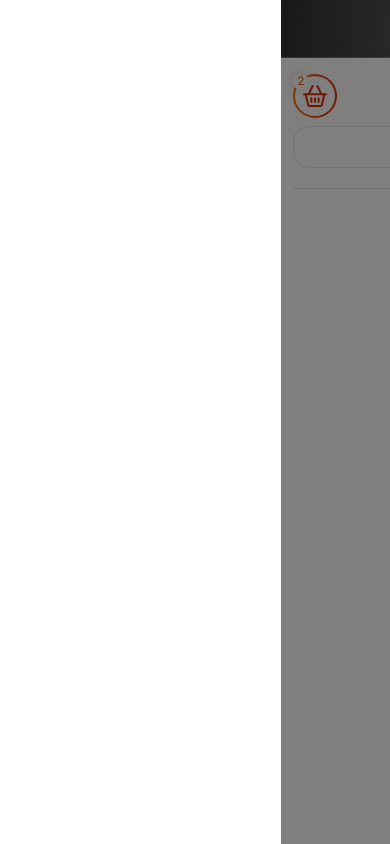
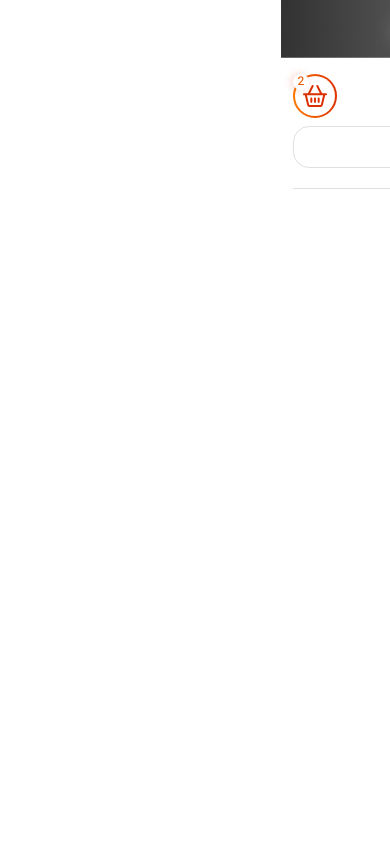
Before and after one commit to amirRezazade/Digi-Plus, a React (Create React App) app: page / in a window 390 px wide. Built offline with nearby package versions, Linux system fonts and the light colour scheme.

Commit message:
add menu open close task

```diff
--- a/src/component/navbar/Navbar.js
+++ b/src/component/navbar/Navbar.js
@@ -7,8 +7,10 @@ import NavbarShoppingCart from "./NavbarShoppingCart";
 import NavbarUserName from "./NavbarUserName";
 import NavbarLink from "./NavbarLink";
 import NavbarProductsList from "./NavbarProductsList";
+import { useState } from "react";
 
 export default function Navbar() {
+  let [openMenu, setOpenMenu] = useState(false);
   return (
     <header>
       <Link to="/" className=" overflow-hidden">
@@ -43,7 +45,7 @@ export default function Navbar() {
         </div>
       </div>
       <div className="custom-container flex flex-wrap lg:flex-nowrap justify-between gap-4 lg:gap-x-8 gap-y-2 sm:gap-y-4 mt-2.5 lg:mt-3.5">
-        <button className="lg:hidden">
+        <button className="lg:hidden p-1.5 cursor-pointer" onClick={() => setOpenMenu(!openMenu)}>
           <svg xmlns="http://www.w3.org/2000/svg" width="24" height="24" viewBox="0 0 24 24" fill="currentcolor">
             <path d="M24 19.875C24 20.4984 23.4984 21 22.875 21L4.125 21C3.50156 21 3 20.4984 3 19.875C3 19.2516 3.50156 18.75 4.125 18.75L22.875 18.75C23.4984 18.75 24 19.2516 24 19.875ZM21 12.375C21 12.9984 20.4984 13.5 19.875 13.5L1.125 13.5C0.501561 13.5 -1.20783e-06 12.9984 -1.15333e-06 12.375C-1.09882e-06 11.7516 0.501561 11.25 1.125 11.25L19.875 11.25C20.4984 11.25 21 11.7516 21 12.375ZM3 4.875C3 4.25156 3.50156 3.75 4.125 3.75L22.875 3.75C23.4984 3.75 24 4.25156 24 4.875C24 5.49844 23.4984 6 22.875 6L4.125 6C3.50156 6 3 5.49844 3 4.875Z"></path>
           </svg>
@@ -91,10 +93,10 @@ export default function Navbar() {
           <NavbarShoppingCart />
         </div>
       </div>
-      <nav className=" fixed w-screen h-screen max-h-screen top-0 right-0 lg:static lg:h-auto lg:w-auto lg:mx-12 xl:mx-15 2xl:mx-auto 2xl:max-w-[1400px] bg-black/50 lg:bg-black/0">
-        <div className="relative hidden-scrollbar flex justify-between lg:items-center gap-3 lg:gap-0 lg:py-3.5 bg-white w-70 min-h-full max-h-full  lg:w-auto px-5 lg:px-0 flex-col lg:flex-row overflow-y-auto lg:overflow-y-visible">
+      <nav className={`fixed w-screen h-screen max-h-screen top-0 right-0 lg:static lg:h-auto lg:w-auto lg:mx-12 xl:mx-15 2xl:mx-auto 2xl:max-w-[1400px] bg-black/50 lg:bg-black/0 transition-all duration-300 delay-200 opacity-0 invisible lg:opacity-100 lg:visible ${openMenu ? "opacity-100 visible" : ""}`} onClick={(e) => (e.target.nodeName == "NAV" ? setOpenMenu(false) : "")}>
+        <div className={`relative hidden-scrollbar flex justify-between lg:items-center gap-3 lg:gap-0 lg:py-3.5 bg-white w-70 min-h-full max-h-full  lg:w-auto px-5 lg:px-0 flex-col lg:flex-row overflow-y-auto lg:overflow-y-visible transition-transform duration-500  lg:translate-x-0  ${openMenu ? "" : "translate-x-1/1"}`}>
           <div className="sticky top-0 z-1 bg-white lg:hidden flex justify-center items-center py-5 border-b border-light-gray ">
-            <button className="me-auto cursor-pointer">
+            <button className="me-auto cursor-pointer p-1.5 " onClick={() => setOpenMenu(false)}>
               <svg xmlns="http://www.w3.org/2000/svg" width="16" height="24" viewBox="0 0 16 24" fill="none">
                 <path
                   d="M15.605 17.5781C16.0734 18.0173 16.0734 18.7298 15.605 19.1691C15.1365 19.6083 14.3765 19.6082 13.908 19.1691L7.99999 13.5891L2.04999 19.1672C1.58154 19.6064 0.821487 19.6064 0.352987 19.1672C-0.115512 18.728 -0.115462 18.0155 0.352987 17.5762L6.30499 12L0.351337 6.37968C-0.117112 5.94051 -0.117112 5.22797 0.351337 4.78875C0.819788 4.34953 1.57984 4.34958 2.04834 4.78875L7.99999 10.4109L13.95 4.83281C14.4184 4.39364 15.1785 4.39364 15.647 4.83281C16.1155 5.27198 16.1154 5.98453 15.647 6.42375L9.69499 12L15.605 17.5781Z"
--- a/src/component/navbar/NavbarProductsList.js
+++ b/src/component/navbar/NavbarProductsList.js
@@ -3,8 +3,8 @@ import NavbarLink from "./NavbarLink";
 import { useState } from "react";
 
 export default function NavbarProductsList() {
-  const [active, setActive] = useState("food");
-  const [open, setOpen] = useState("food");
+  const [active, setActive] = useState("digital");
+  const [open, setOpen] = useState("digital");
   const [openSubLink, setOpenSubLink] = useState(null);
 
   const categories = [
--- a/src/output.css
+++ b/src/output.css
@@ -328,6 +328,12 @@ body {
   }
 }
 @layer utilities {
+  .invisible {
+    visibility: hidden;
+  }
+  .visible {
+    visibility: visible;
+  }
   .absolute {
     position: absolute;
   }
@@ -523,6 +529,18 @@ body {
   }
   .border-collapse {
     border-collapse: collapse;
+  }
+  .translate-x-0 {
+    --tw-translate-x: calc(var(--spacing) * 0);
+    translate: var(--tw-translate-x) var(--tw-translate-y);
+  }
+  .translate-x-1 {
+    --tw-translate-x: calc(var(--spacing) * 1);
+    translate: var(--tw-translate-x) var(--tw-translate-y);
+  }
+  .translate-x-1\/1 {
+    --tw-translate-x: calc(1/1 * 100%);
+    translate: var(--tw-translate-x) var(--tw-translate-y);
   }
   .-rotate-90 {
     rotate: calc(90deg * -1);
@@ -714,6 +732,9 @@ body {
   .p-1 {
     padding: calc(var(--spacing) * 1);
   }
+  .p-1\.5 {
+    padding: calc(var(--spacing) * 1.5);
+  }
   .p-2 {
     padding: calc(var(--spacing) * 2);
   }
@@ -859,6 +880,12 @@ body {
   .underline {
     text-decoration-line: underline;
   }
+  .opacity-0 {
+    opacity: 0%;
+  }
+  .opacity-100 {
+    opacity: 100%;
+  }
   .shadow {
     --tw-shadow: 0 1px 3px 0 var(--tw-shadow-color, rgb(0 0 0 / 0.1)), 0 1px 2px -1px var(--tw-shadow-color, rgb(0 0 0 / 0.1));
     box-shadow: var(--tw-inset-shadow), var(--tw-inset-ring-shadow), var(--tw-ring-offset-shadow), var(--tw-ring-shadow), var(--tw-shadow);
@@ -902,6 +929,11 @@ body {
     transition-timing-function: var(--tw-ease, var(--default-transition-timing-function));
     transition-duration: var(--tw-duration, var(--default-transition-duration));
   }
+  .transition-\[opacity_visibility\] {
+    transition-property: opacity visibility;
+    transition-timing-function: var(--tw-ease, var(--default-transition-timing-function));
+    transition-duration: var(--tw-duration, var(--default-transition-duration));
+  }
   .transition-all {
     transition-property: all;
     transition-timing-function: var(--tw-ease, var(--default-transition-timing-function));
@@ -919,6 +951,9 @@ body {
   }
   .delay-100 {
     transition-delay: 100ms;
+  }
+  .delay-200 {
+    transition-delay: 200ms;
   }
   .duration-300 {
     --tw-duration: 300ms;
@@ -1177,6 +1212,11 @@ body {
       visibility: hidden;
     }
   }
+  .lg\:visible {
+    @media (width >= 64rem) {
+      visibility: visible;
+    }
+  }
   .lg\:absolute {
     @media (width >= 64rem) {
       position: absolute;
@@ -1300,6 +1340,12 @@ body {
   .lg\:grow-0 {
     @media (width >= 64rem) {
       flex-grow: 0;
+    }
+  }
+  .lg\:translate-x-0 {
+    @media (width >= 64rem) {
+      --tw-translate-x: calc(var(--spacing) * 0);
+      translate: var(--tw-translate-x) var(--tw-translate-y);
     }
   }
   .lg\:rotate-0 {
@@ -1447,6 +1493,11 @@ body {
   .lg\:opacity-0 {
     @media (width >= 64rem) {
       opacity: 0%;
+    }
+  }
+  .lg\:opacity-100 {
+    @media (width >= 64rem) {
+      opacity: 100%;
     }
   }
   .lg\:shadow-md {
@@ -1801,6 +1852,21 @@ body {
   inherits: false;
   initial-value: 0 0 #0000;
 }
+@property --tw-translate-x {
+  syntax: "*";
+  inherits: false;
+  initial-value: 0;
+}
+@property --tw-translate-y {
+  syntax: "*";
+  inherits: false;
+  initial-value: 0;
+}
+@property --tw-translate-z {
+  syntax: "*";
+  inherits: false;
+  initial-value: 0;
+}
 @property --tw-rotate-x {
   syntax: "*";
   inherits: false;
@@ -1844,21 +1910,6 @@ body {
   syntax: "*";
   initial-value: "";
   inherits: false;
-}
-@property --tw-translate-x {
-  syntax: "*";
-  inherits: false;
-  initial-value: 0;
-}
-@property --tw-translate-y {
-  syntax: "*";
-  inherits: false;
-  initial-value: 0;
-}
-@property --tw-translate-z {
-  syntax: "*";
-  inherits: false;
-  initial-value: 0;
 }
 @layer properties {
   @supports ((-webkit-hyphens: none) and (not (margin-trim: inline))) or ((-moz-orient: inline) and (not (color:rgb(from red r g b)))) {
@@ -1879,6 +1930,9 @@ body {
       --tw-ring-offset-width: 0px;
       --tw-ring-offset-color: #fff;
       --tw-ring-offset-shadow: 0 0 #0000;
+      --tw-translate-x: 0;
+      --tw-translate-y: 0;
+      --tw-translate-z: 0;
       --tw-rotate-x: initial;
       --tw-rotate-y: initial;
       --tw-rotate-z: initial;
@@ -1889,9 +1943,6 @@ body {
       --tw-font-weight: initial;
       --tw-outline-style: solid;
       --tw-content: "";
-      --tw-translate-x: 0;
-      --tw-translate-y: 0;
-      --tw-translate-z: 0;
-    }
-  }
-}
+    }
+  }
+}
```
